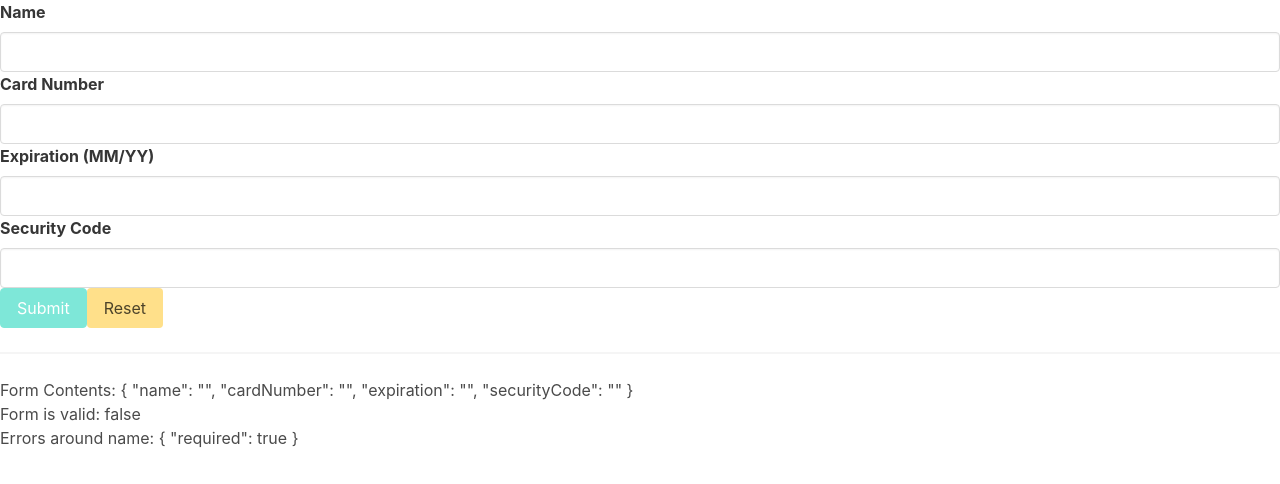
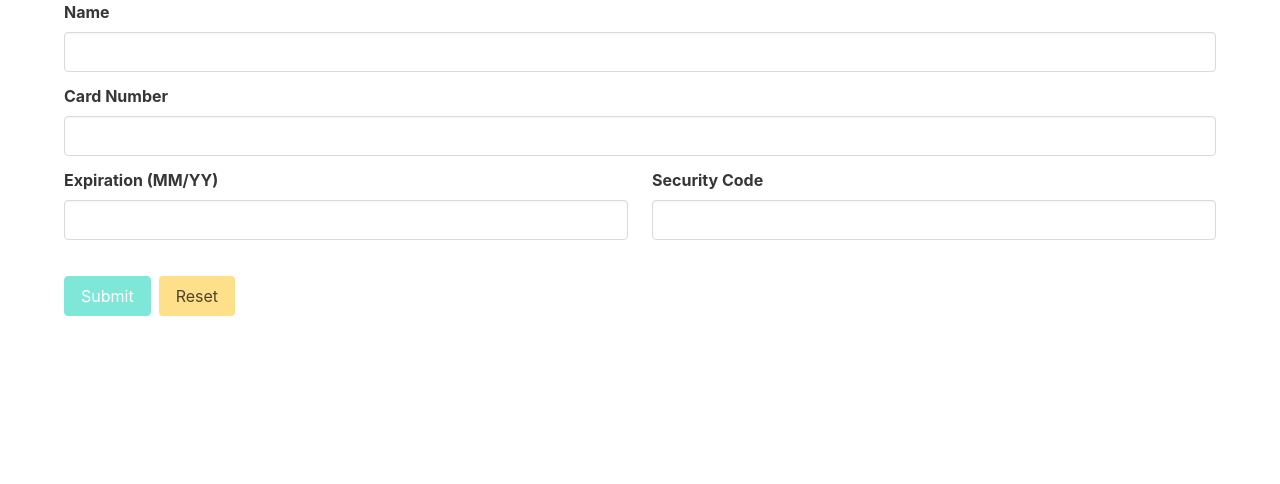
Before and after one commit to miha-9111/creditcard, an Angular app: page / in a window 1280 px wide. Shown: the top 484 px of the page. Built offline with nearby package versions, Linux system fonts and the light colour scheme; what ngx-mask would draw is missing.

Commit message:
A Touch of Styling

```diff
--- a/src/app/app.component.html
+++ b/src/app/app.component.html
@@ -1 +1,3 @@
-<app-card-form></app-card-form>
+<div class="container">
+  <app-card-form></app-card-form>
+</div>
--- a/src/app/card-form/card-form.component.html
+++ b/src/app/card-form/card-form.component.html
@@ -1,12 +1,20 @@
 <form [formGroup]="cardForm" (ngSubmit)="onSubmit()">
   <app-input label="Name" [control]="cardForm.get('name')"></app-input>
   <app-input label="Card Number" [control]="cardForm.get('cardNumber')"></app-input>
-  <app-input label="Expiration (MM/YY)" [control]="cardForm.get('expiration')"></app-input>
-  <app-input label="Security Code" [control]="cardForm.get('securityCode')"></app-input>
-  <button class="button is-primary" [disabled]="cardForm.invalid" type="submit">Submit</button>
-  <button class="button is-warning" type="button" (click)="OnResetClick()">Reset</button>
+  <div class="columns">
+    <div class="column">
+      <app-input label="Expiration (MM/YY)" [control]="cardForm.get('expiration')"></app-input>
+    </div>
+    <div class="column">
+      <app-input label="Security Code" [control]="cardForm.get('securityCode')"></app-input>
+    </div>
+  </div>
+  <div class="buttons">
+    <button class="button is-primary" [disabled]="cardForm.invalid" type="submit">Submit</button>
+    <button class="button is-warning" type="button" (click)="OnResetClick()">Reset</button>
+  </div>
 </form>
-<hr />
-<div>Form Contents: {{ cardForm.value | json }}</div>
-<div>Form is valid: {{ cardForm.valid }}</div>
-<div>Errors around name: {{ cardForm.controls['name'].errors | json }}</div>
+<!--<hr />-->
+<!--<div>Form Contents: {{ cardForm.value | json }}</div>-->
+<!--<div>Form is valid: {{ cardForm.valid }}</div>-->
+<!--<div>Errors around name: {{ cardForm.controls['name'].errors | json }}</div>-->
--- a/src/app/input/input.component.scss
+++ b/src/app/input/input.component.scss
@@ -0,0 +1,3 @@
+.field {
+  margin-bottom: 0.75rem;
+}
```
